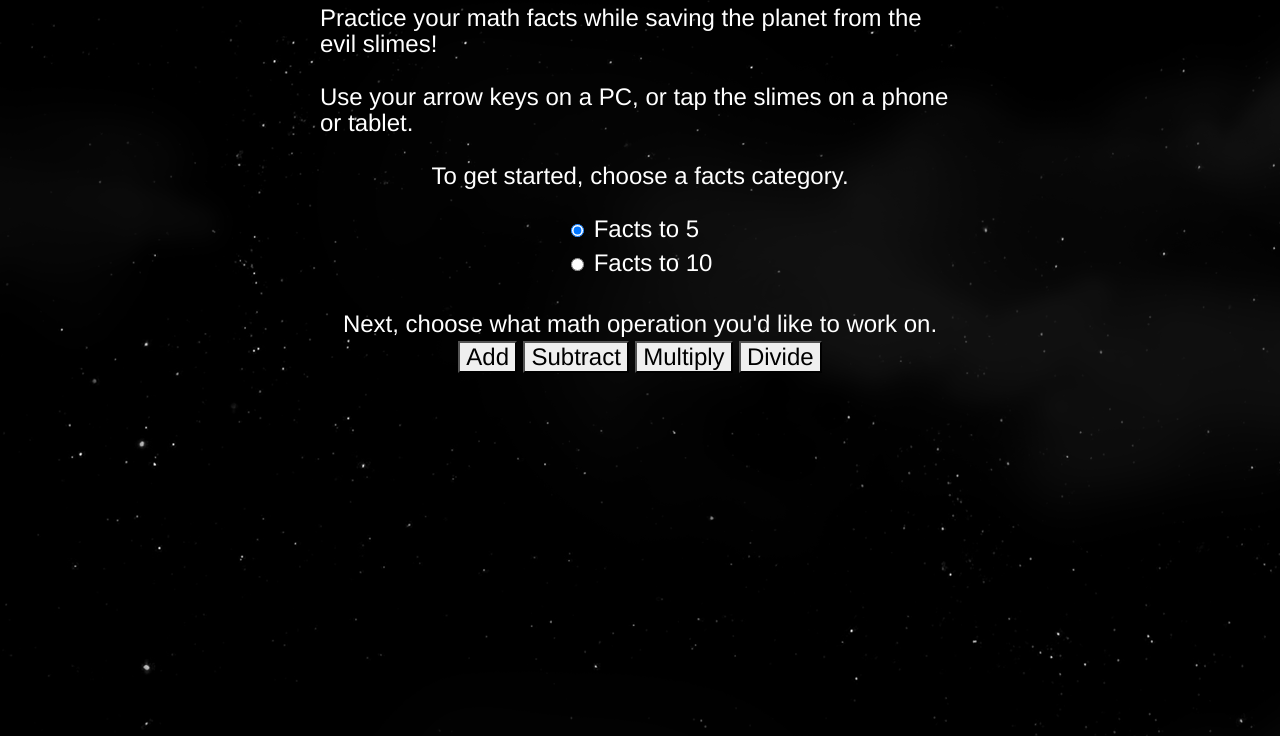
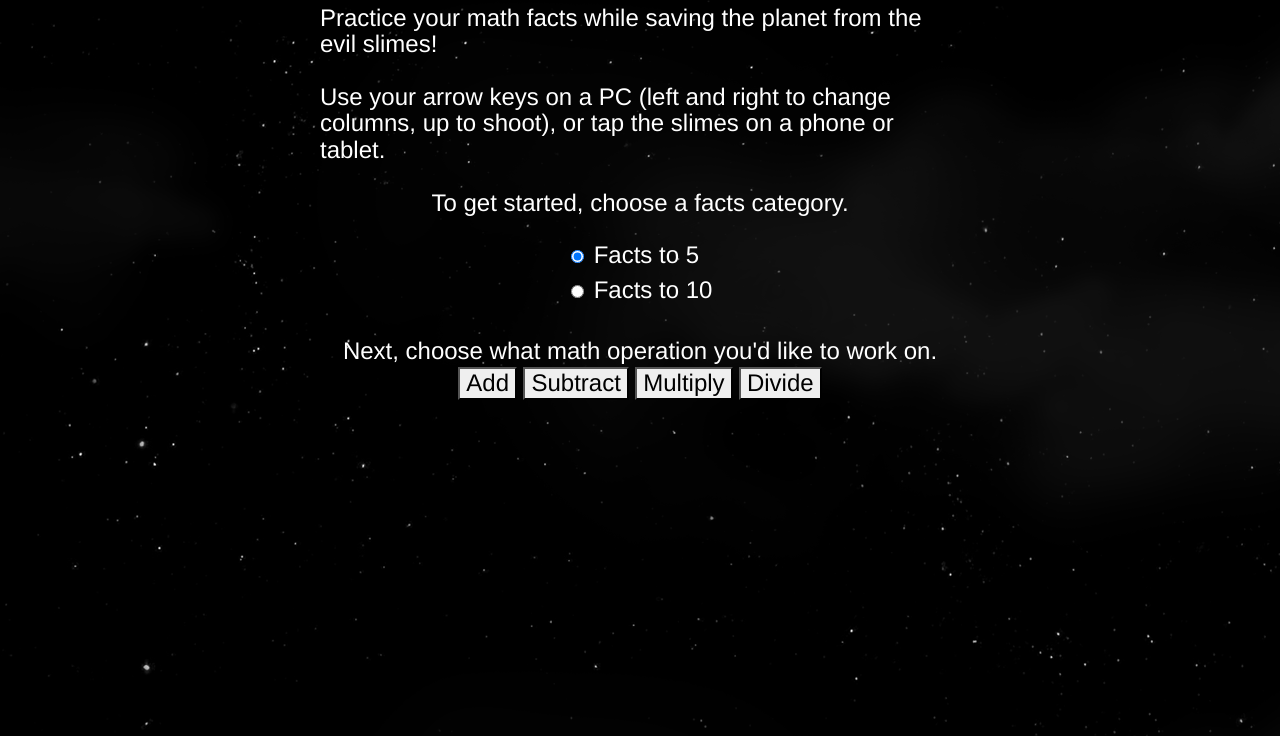
Before and after one commit to embeddedt/SpaceSlimes-BrainBlast, a plain HTML site: page index.html in a window 1280 px wide. Shown: the part 64-800 px from the top of the page. Drawn offline with nearby package versions, Linux system fonts and the light colour scheme.

Commit message:
add up arrow to directions

```diff
--- a/index.html
+++ b/index.html
@@ -43,7 +43,7 @@
                         <h1>Space Slimes</h1>
                         <span>Practice your math facts while saving the planet from the evil slimes!</span>
                         <br/>
-                        <span>Use your arrow keys on a PC, or tap the slimes on a phone or tablet.</span>
+                        <span>Use your arrow keys on a PC (left and right to change columns, up to shoot), or tap the slimes on a phone or tablet.</span>
                         <br/>
                         <span>To get started, choose a facts category.</span>
                         <br/>
```
